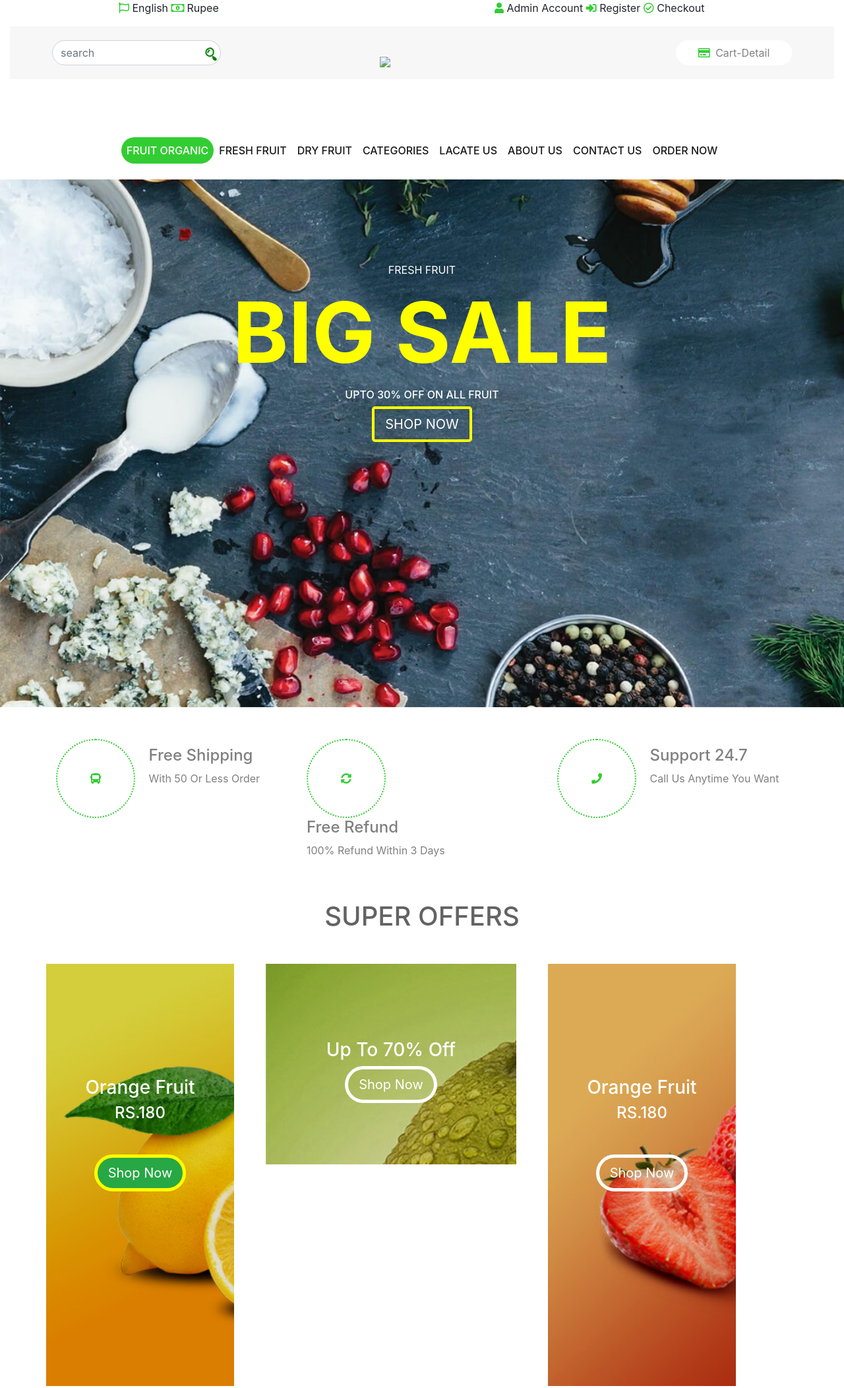
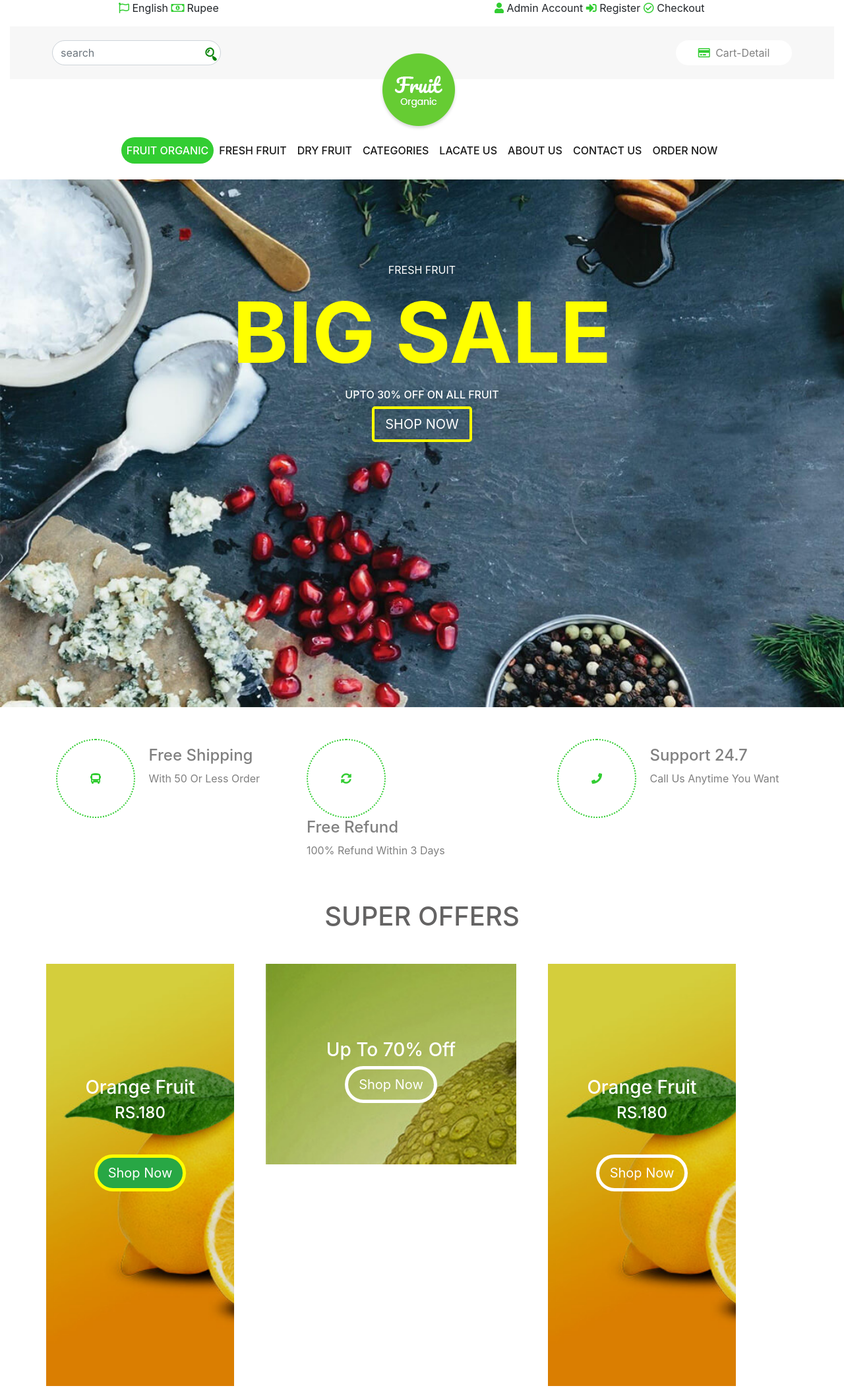
Before and after one commit to SundasSaeed/fruit-organic, a plain HTML site: page fruit-organic.html in a window 1280 px wide. Shown: the top 2104 px of the page at 66% size. Drawn offline with nearby package versions, Linux system fonts and the light colour scheme.

Commit message:
changes done

```diff
--- a/css/style.css
+++ b/css/style.css
@@ -124,7 +124,7 @@
 }
 .image-4{
   text-align: center;
-  background-image: url("../src/ad4.jpg");
+  background-image: url("../src/ad1-1.jpg");
   background-size: cover;
   background-repeat: no-repeat;
   color: white;
--- a/fruit-organic.html
+++ b/fruit-organic.html
@@ -92,7 +92,7 @@
     <!--! logo -->
 
     <div class="logo-image">
-      <img src="../fruit organic/src/logo.png" />
+      <img src="./src/logo.png" />
     </div>
 
      <!-- ? header-3  -->
```
Also changed, not shown: dry-fruit.html (+1 -1 lines), index.html (+1 -1 lines), 1 other file.
